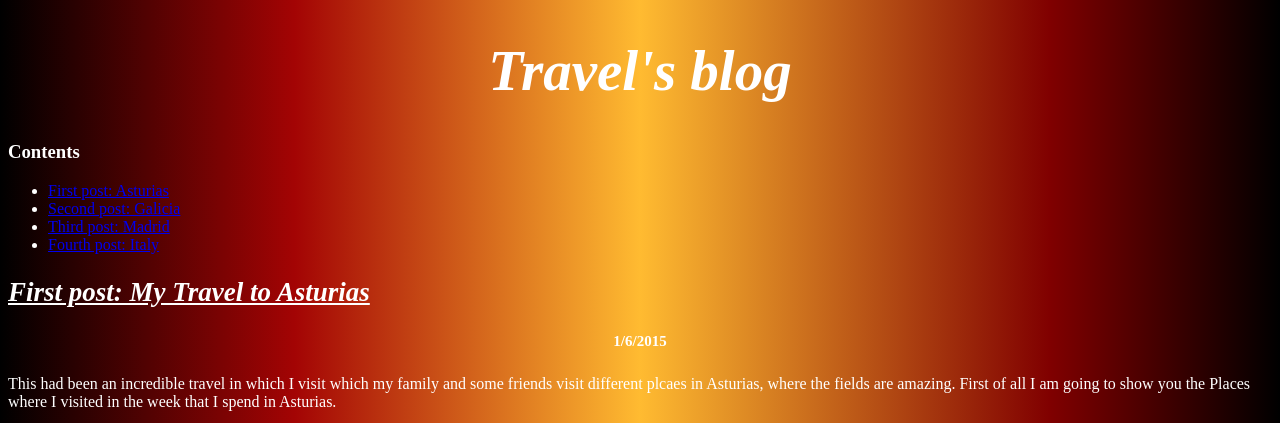
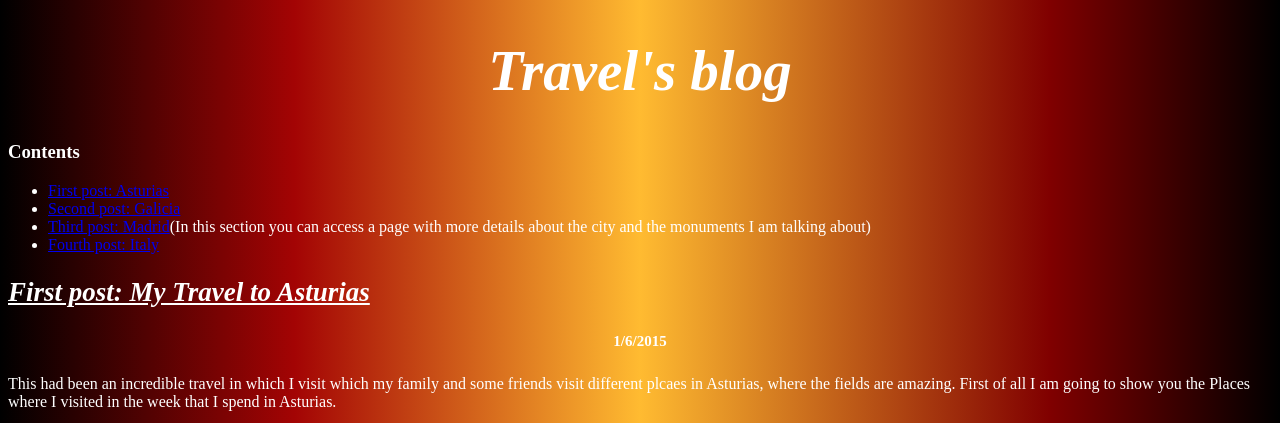
Before and after one commit to FranHG/FranHG-.github.io, a plain HTML site: page index.html in a window 1280 px wide. Shown: the top 423 px of the page. Drawn offline with Linux system fonts and the light colour scheme.

Commit message:
Update index.html

```diff
--- a/index.html
+++ b/index.html
@@ -35,7 +35,7 @@ background: linear-gradient(90deg, rgba(0,0,0,1) 0%, rgba(163,4,4,1) 23%, rgba(2
         <ul>
             <li><a href="#First">First post: Asturias</a></li>
             <li><a href="#Second">Second post: Galicia</a></li>
-            <li><a href="#Third">Third post: Madrid</a></li>
+            <li><a href="#Third">Third post: Madrid</a>(In this section you can access a page with more details about the city and the monuments I am talking about)</li>
             <li><a href="#Fourth">Fourth post: Italy</a></li>
         </ul>
 
```
